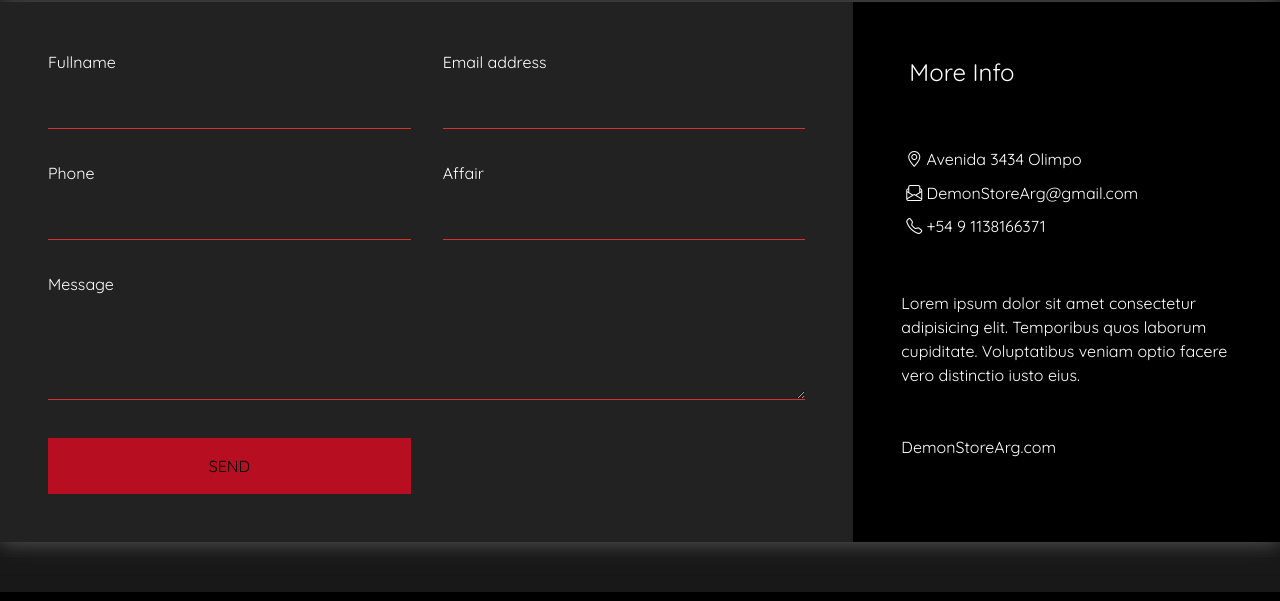
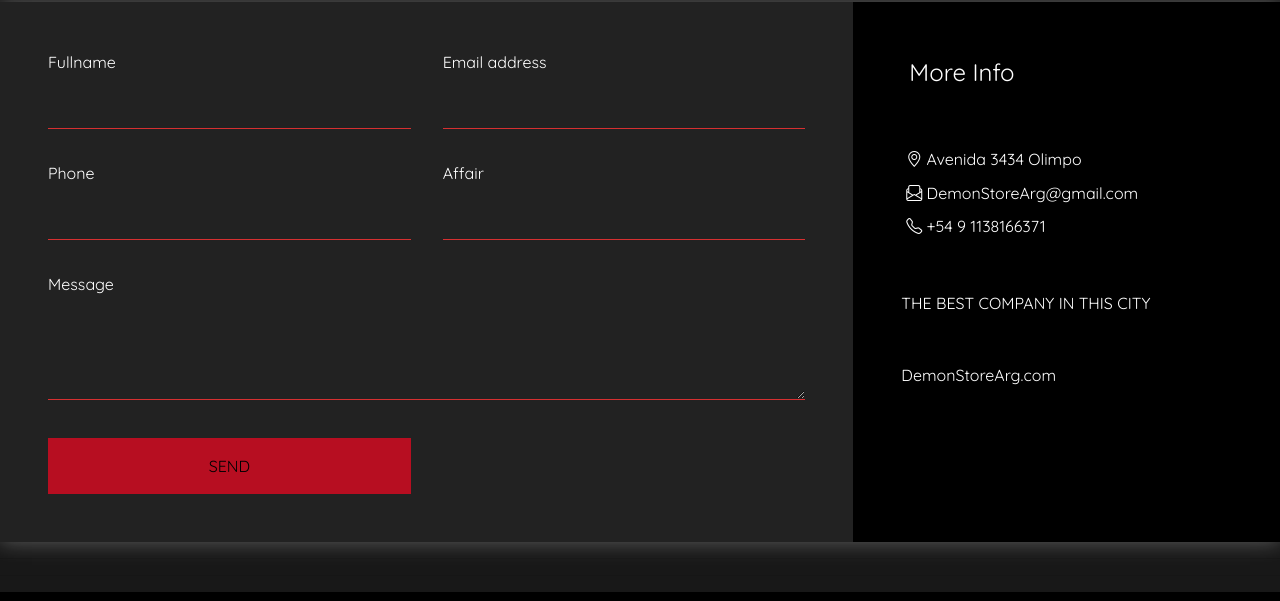
Before and after one commit to zGasti/DemonStoreARG, a plain HTML site: page pages/contact.html in a window 1280 px wide. Shown: the part 168-769 px from the top of the page. Drawn offline with nearby package versions, Linux system fonts and the light colour scheme.

Commit message:
cambio p

```diff
--- a/pages/contact.html
+++ b/pages/contact.html
@@ -88,7 +88,7 @@
                     <li><i class="bi bi-envelope-paper"></i> DemonStoreArg@gmail.com</li>
                     <li><i class="bi bi-telephone"></i> +54 9 1138166371</li>
                 </ul>
-                <p>Lorem ipsum dolor sit amet consectetur adipisicing elit. Temporibus quos laborum cupiditate. Voluptatibus veniam optio facere vero distinctio iusto eius.</p>
+                <p>THE BEST COMPANY IN THIS CITY</p>
                 <p>DemonStoreArg.com</p>
             </div>
         </div>
```
